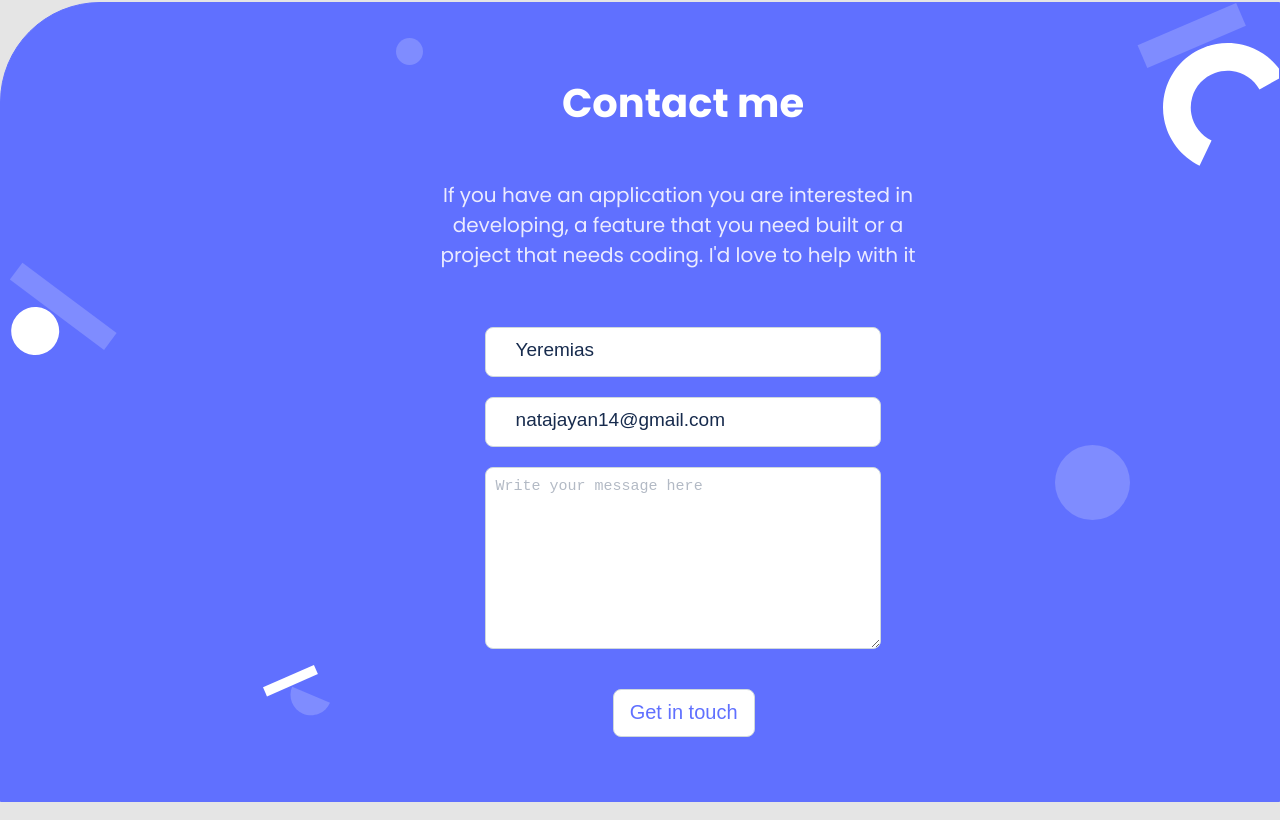
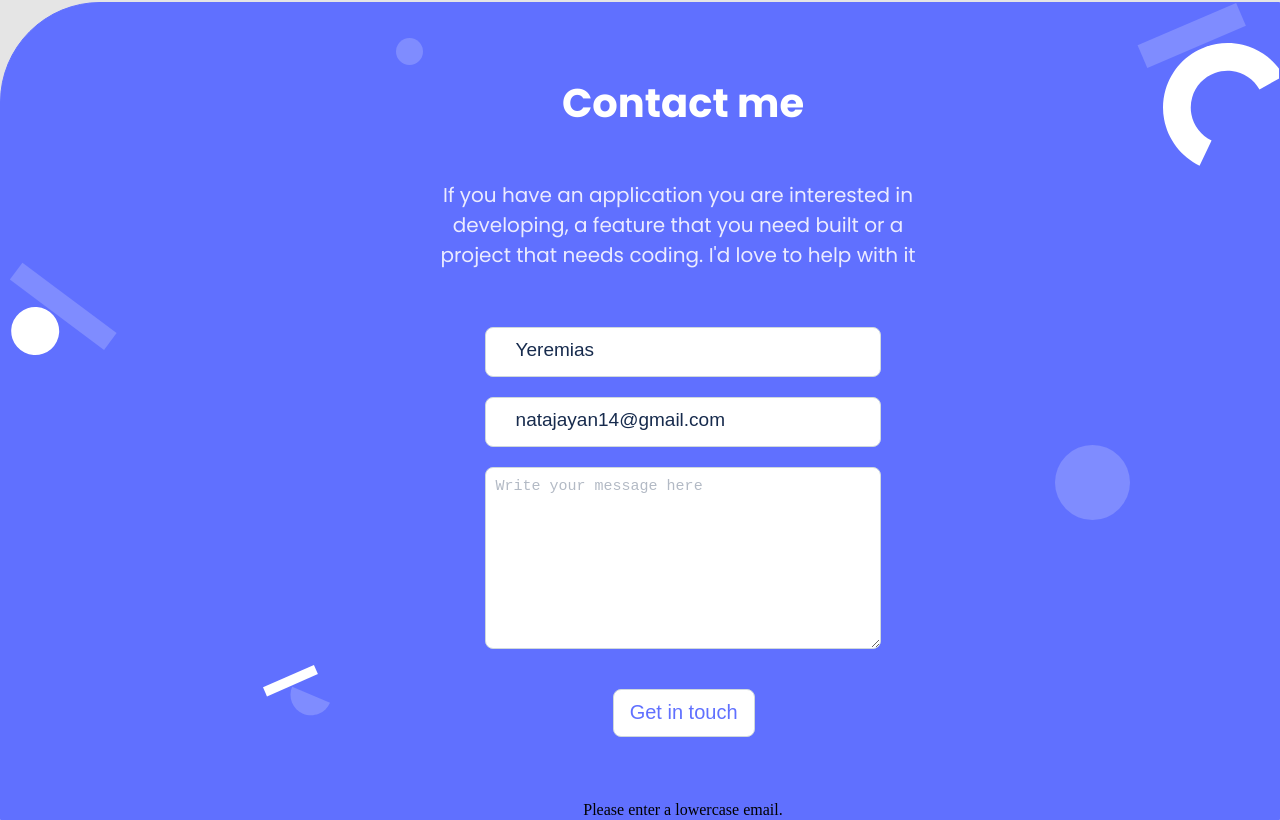
Before and after one commit to MarkYegon7/Mark-Portfolio, a website: page index.html in a window 1280 px wide. Shown: the part 3765-4585 px from the top of the page. Drawn offline with Linux system fonts and the light colour scheme.

Commit message:
Add contact requirements

```diff
--- a/index.html
+++ b/index.html
@@ -145,7 +145,7 @@
                     <textarea name="textarea" id="textarea" cols="30" rows="10" placeholder="Write your message here" maxlength="500" required></textarea>
                     <button class="button3" type="submit">Get in touch</button>
                 </form>
-                <div id="error-message" style="color: black; display: none; font-size: 31px; margin-top: 30px;">Please enter a lowercase email.</div>
+                <div id="error-message">Please enter a lowercase email.</div>
             <hr class="hr">
         </div>
     </section>
```
